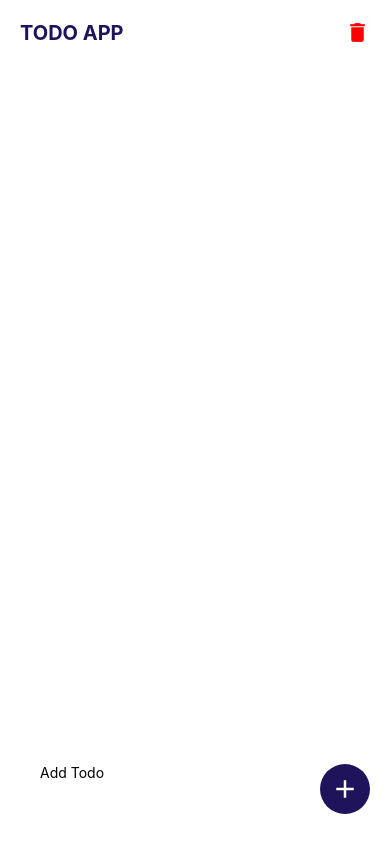
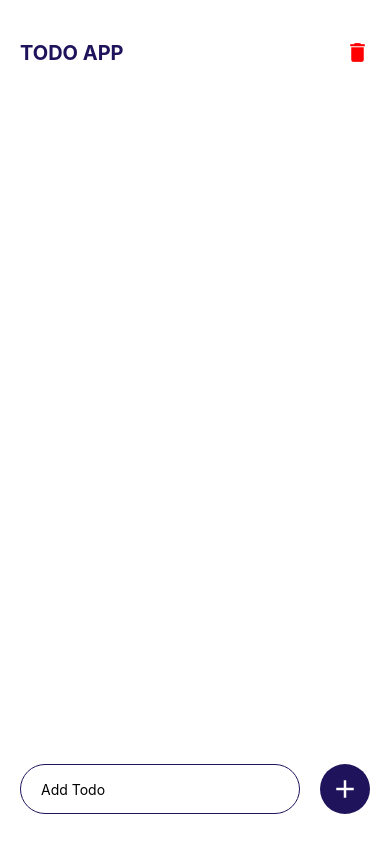
Before and after one commit to truong99hv/React_Native, a React Native app: screen / in a window 390 px wide. Built offline with nearby package versions, Linux system fonts and the light colour scheme.

Commit message:
confirm remove todo

```diff
--- a/component/TodoApp.js
+++ b/component/TodoApp.js
@@ -1,7 +1,8 @@
-import React, { useState } from "react";
+import React, { useEffect, useState } from "react";
 import {
   Alert,
   FlatList,
+  Keyboard,
   SafeAreaView,
   StyleSheet,
   Text,
@@ -17,11 +18,11 @@ const TodoApp = () => {
   const [todos, setTodos] = useState([]);
   const [textInput, setTextInput] = useState("");
 
-  React.useEffect(() => {
+  useEffect(() => {
     getTodosFromUserDevice();
   }, []);
 
-  React.useEffect(() => {
+  useEffect(() => {
     saveTodoToUserDevice(todos);
   }, [todos]);
 
@@ -36,6 +37,7 @@ const TodoApp = () => {
       };
       setTodos([...todos, newTodo]);
       setTextInput("");
+      Keyboard.dismiss();
     }
   };
 
@@ -72,7 +74,15 @@ const TodoApp = () => {
 
   const deleteTodo = (todoId) => {
     const newTodosItem = todos.filter((item) => item.id != todoId);
-    setTodos(newTodosItem);
+    Alert.alert("Confirm", "Remove todos?", [
+      {
+        text: "Yes",
+        onPress: () => setTodos(newTodosItem),
+      },
+      {
+        text: "No",
+      },
+    ]);
   };
 
   const clearAllTodos = () => {
@@ -99,10 +109,10 @@ const TodoApp = () => {
               textDecorationLine: todo?.completed ? "line-through" : "none",
             }}
           >
-            {todo?.task}
+            {todo.task}
           </Text>
         </View>
-        {!todo?.completed && (
+        {!todo.completed && (
           <TouchableOpacity onPress={() => markTodoComplete(todo.id)}>
             <View style={[styles.actionIcon, { backgroundColor: "green" }]}>
               <Icon name="done" size={20} color="white" />
@@ -146,6 +156,7 @@ const TodoApp = () => {
       <View style={styles.footer}>
         <View style={styles.inputContainer}>
           <TextInput
+            style={{ flex: 1 }}
             value={textInput}
             placeholder="Add Todo"
             onChangeText={(text) => setTextInput(text)}
@@ -171,6 +182,7 @@ const styles = StyleSheet.create({
     paddingHorizontal: 20,
     backgroundColor: COLORS.white,
   },
+
   inputContainer: {
     height: 50,
     paddingHorizontal: 20,
@@ -180,7 +192,11 @@ const styles = StyleSheet.create({
     marginVertical: 20,
     marginRight: 20,
     borderRadius: 30,
+    justifyContent: "center",
+    borderWidth: 1,
+    borderColor: COLORS.primary,
   },
+
   iconContainer: {
     height: 50,
     width: 50,
@@ -199,6 +215,7 @@ const styles = StyleSheet.create({
     borderRadius: 7,
     marginVertical: 10,
   },
+
   actionIcon: {
     height: 25,
     width: 25,
@@ -209,7 +226,9 @@ const styles = StyleSheet.create({
     marginLeft: 5,
     borderRadius: 3,
   },
+
   header: {
+    marginTop: 20,
     padding: 20,
     flexDirection: "row",
     alignItems: "center",
```
